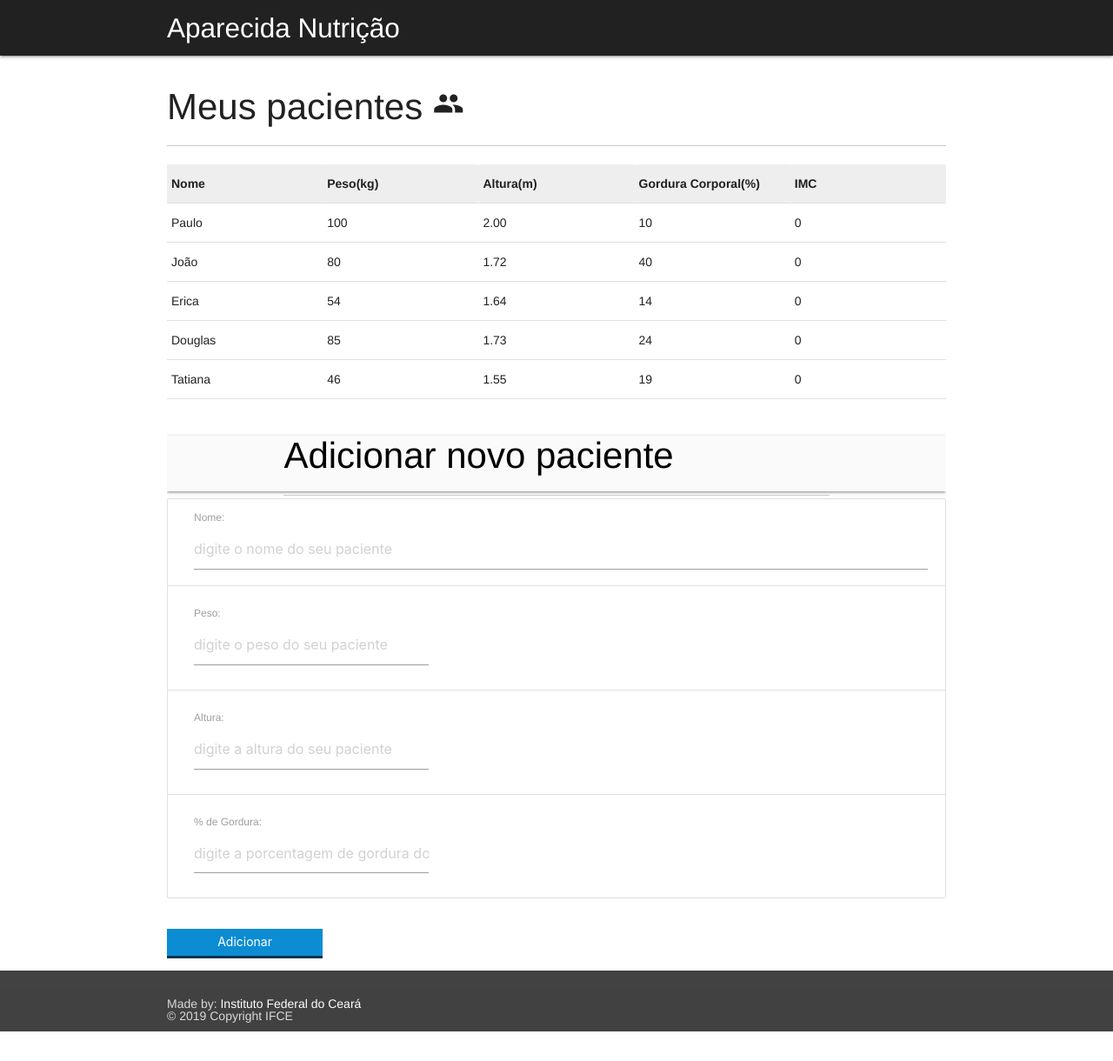
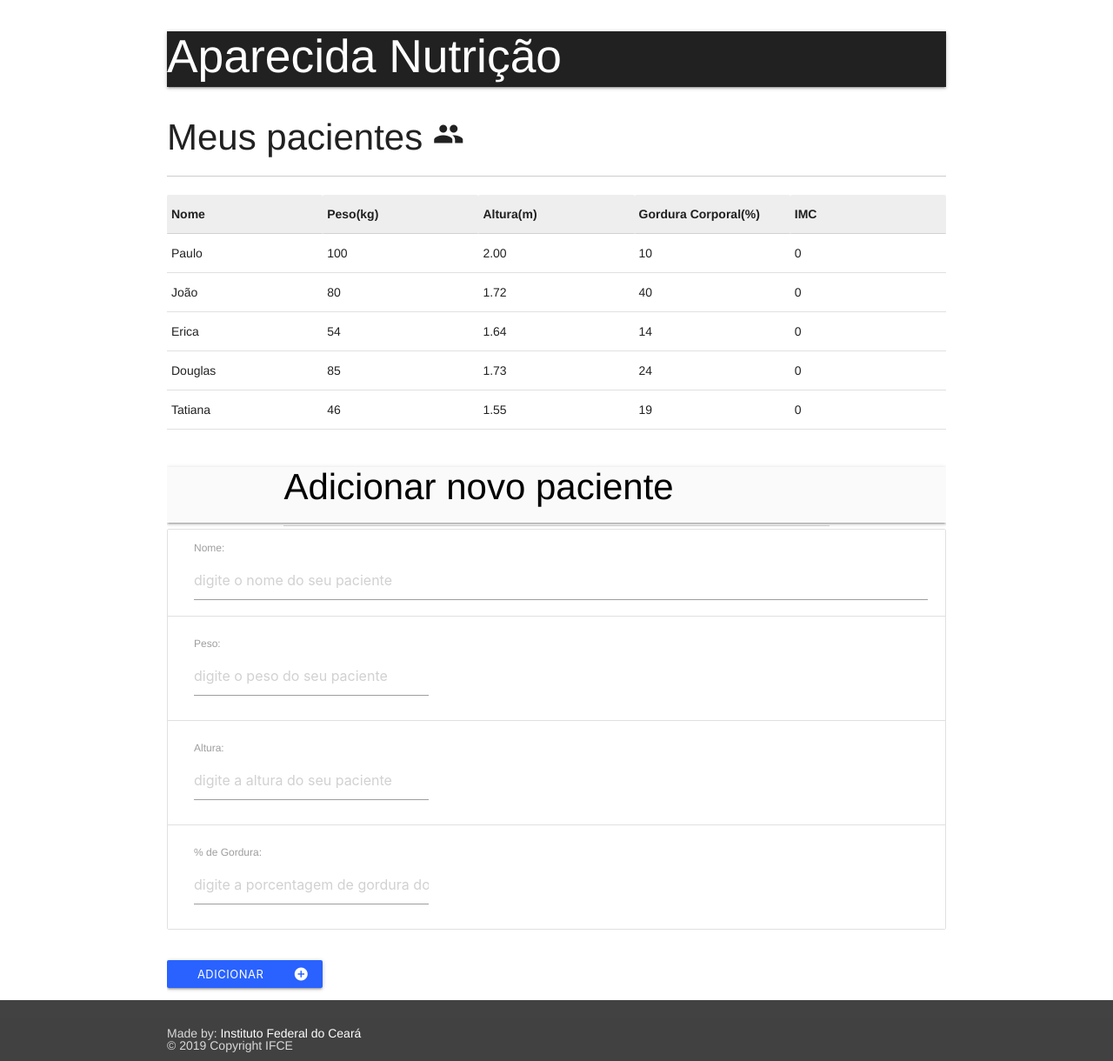
Before and after one commit to NathanSaldanha/programacao-web, a plain HTML site: page index.html in a window 1280 px wide. Shown: the whole page at 87% size. Before the commit the page ends 1186 px from the top, so only its background shows below. Drawn offline with nearby package versions, Linux system fonts and the light colour scheme; a script that the page names is missing.

Commit message:
Correçoes de bugs do formulario

```diff
--- a/index.html
+++ b/index.html
@@ -17,20 +17,27 @@
 </head>
 
 <body>
-	<nav class="grey darken-4" role="navigation">
-		<div class="nav-wrapper container">
-			<a id="logo-container" class="brand-logo">Aparecida Nutrição</a>
+
+			<div class="container">
+				<nav class="grey darken-4">
+					<div class="nav-wrapper" >
+						<div class="col s12">
+							<h2 class="titulo">Aparecida Nutrição</h2>
 						</div>
+
+					</div>
+
 				</nav>
-	</header>
+
+			</div>
+
 		<main>
 			<section class="container">
 							<h2>
 				Meus pacientes
 				<i class="material-icons md-36">people</i>
 			</h2>
-
-			<table>
+				<table class="highlight">
 					<thead>
 						<tr>
 							<th>Nome</th>
@@ -49,7 +56,7 @@
 							<td class="info-imc">0</td>
 						</tr>
 
-					<tr class="paciente">
+						<tr class="paciente" >
 							<td class="info-nome">João</td>
 							<td class="info-peso">80</td>
 							<td class="info-altura">1.72</td>
@@ -57,7 +64,7 @@
 							<td class="info-imc">0</td>
 						</tr>
 
-					<tr class="paciente">
+						<tr class="paciente" >
 							<td class="info-nome">Erica</td>
 							<td class="info-peso">54</td>
 							<td class="info-altura">1.64</td>
@@ -72,7 +79,7 @@
 							<td class="info-gordura">24</td>
 							<td class="info-imc">0</td>
 						</tr>
-					<tr class="paciente">
+						<tr class="paciente" >
 							<td class="info-nome">Tatiana</td>
 							<td class="info-peso">46</td>
 							<td class="info-altura">1.55</td>
@@ -84,7 +91,6 @@
 
 			</section>
 		</main>
-
 	<section class="container">
 		<nav class="grey lighten-5" class="row">
 			<div class="nav-wrapper container ">
@@ -131,8 +137,8 @@
 				</ul>
 			</form>
 		</div>
-		<button id="adicionar-paciente" class="botao bto-principal">Adicionar</button>
-		<br>
+		<button id="adicionar-paciente" class="waves-effect blue accent-4 btn-small" class="botao bto-principal"><i class="material-icons right">add_circle</i>Adicionar</button>
+		<br><br>
 	</section>
 	<footer class="page-footer  grey darken-3">
 		<div class="footer-copyright">
```
Lines whose indentation alone changed are shown as unchanged.
